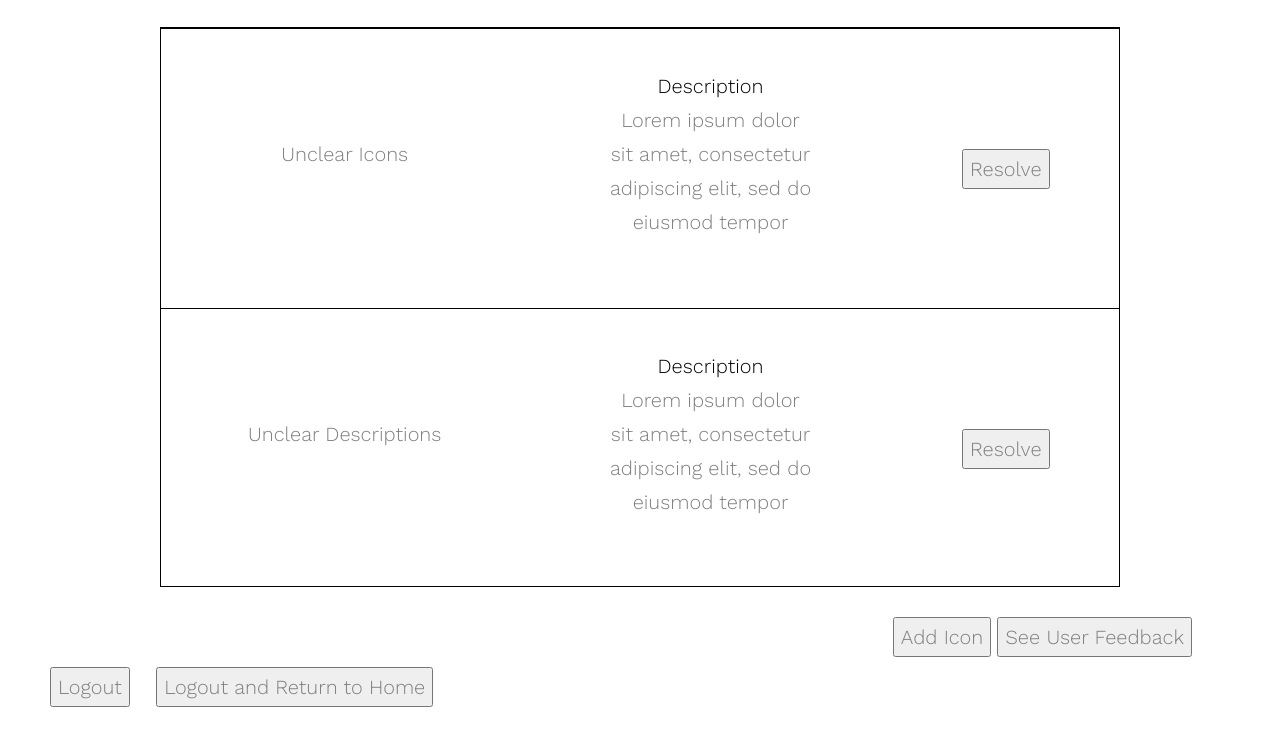
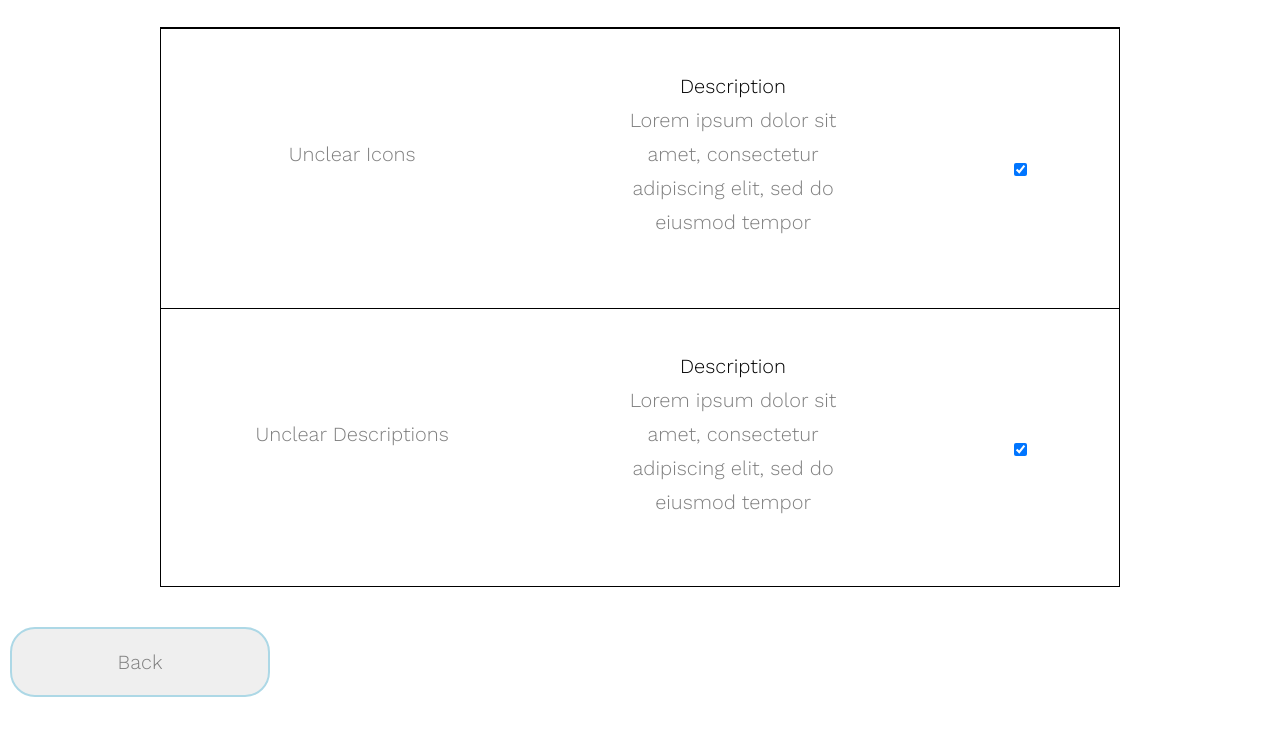
Before and after one commit to REUL-Lab/iconographic, a plain HTML site: page userFeedback.html in a window 1280 px wide. Shown: the part 126-872 px from the top of the page. Drawn offline with nearby package versions, Linux system fonts and the light colour scheme.

Commit message:
fixed checkbox for user feedback and buttons

```diff
--- a/css/style.css
+++ b/css/style.css
@@ -107,7 +107,7 @@ margin-top: 10vh;
     text-align: center
 }
 /* result.html footer css buttons */
-#downloadbutton, #backtohome, #reportbutton, #backtomain,#mainbutton, #loginbutton {
+#downloadbutton, #backtohome, #reportbutton, #backtomain,#mainbutton, #loginbutton,#back {
     border-radius: 25px;
     border: 2px solid #ADD8E6;
     padding: 10px;
--- a/userFeedback.html
+++ b/userFeedback.html
@@ -65,7 +65,7 @@
 						<p> Lorem ipsum dolor sit amet, consectetur adipiscing elit, sed do eiusmod tempor</p>
 					</td>
 					<td id = "resolve1">
-						<button id="icon1Edit">Resolve</button>
+						<input type="checkbox" checked="checked">
 					</td>
 				</tr>
 				<tr>
@@ -78,7 +78,7 @@
 						<p> Lorem ipsum dolor sit amet, consectetur adipiscing elit, sed do eiusmod tempor</p>
 					</td>
 					<td id = "resolve2">
-						<button id="icon2Edit">Resolve</button>
+						<input type="checkbox" checked="checked">
 					</td>
 				</tr>
 				<tr>
@@ -91,7 +91,7 @@
 						<p> Lorem ipsum dolor sit amet, consectetur adipiscing elit, sed do eiusmod tempor</p>
 					</td>
 					<td id = "resolve3">
-						<button id="icon3Edit">Resolve</button>
+						<input type="checkbox" checked="checked">
 					</td>
 				</tr>
 				<tr>
@@ -104,24 +104,18 @@
 						<p> Lorem ipsum dolor sit amet, consectetur adipiscing elit, sed do eiusmod tempor</p>
 					</td>
 					<td id = "resolve4">
-						<button id="icon4Edit">Resolve</button>
+						<input type="checkbox" checked="checked">
 					</td>
 				</tr>
 			</table>
 		</div>
 		<p>
-		<div id="footer">
-			<div id="feedback">
-				<button id="addIcon">Add Icon</button>
-				<button>See User Feedback</button>
-			</div>
-			<div id="logouts">
-				<form action="login.html"><button>Logout</button></form>
-				<form action="index.html"><button>Logout and Return to Home</button></form>
-			</div>
+		<form action="admin.html">
+			<button id ="back">Back
+			</button>
+		</form>
+	</body>
 
-		</div>
-    </body>
 
 
 
```
